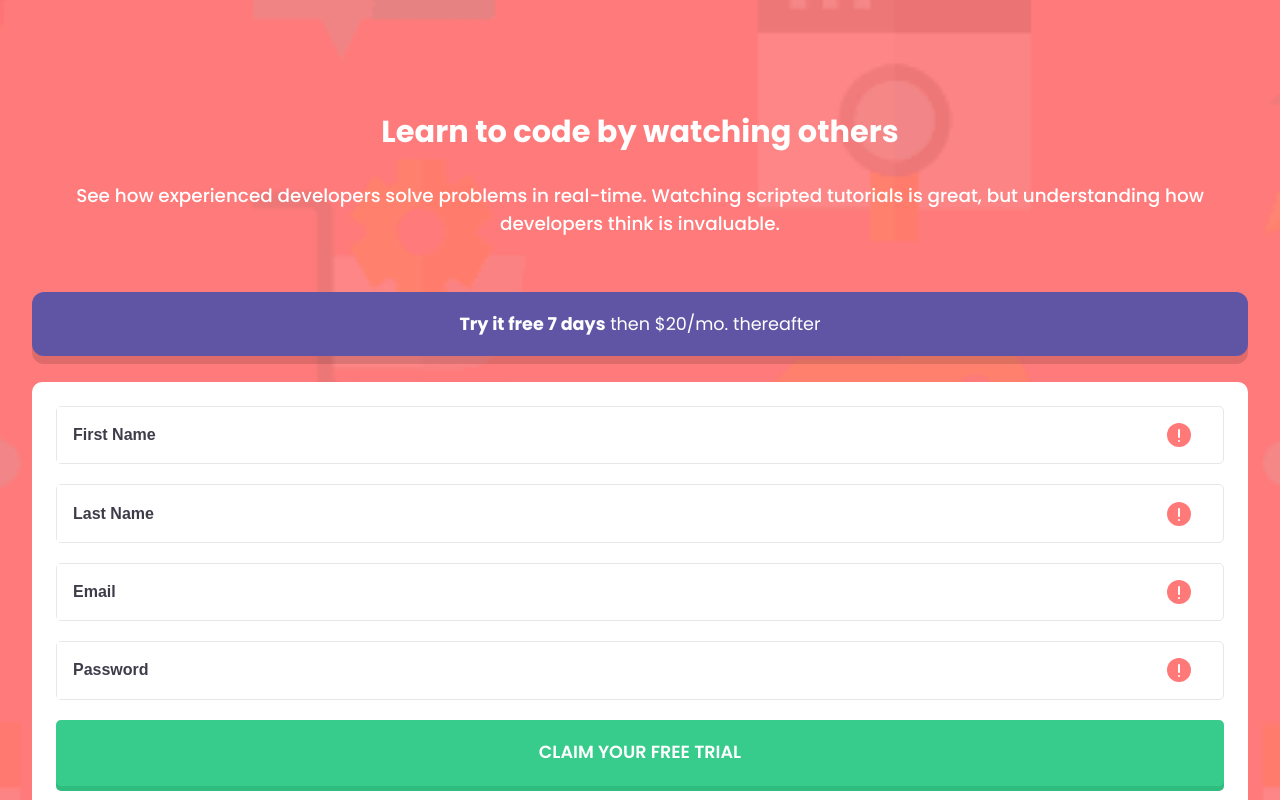
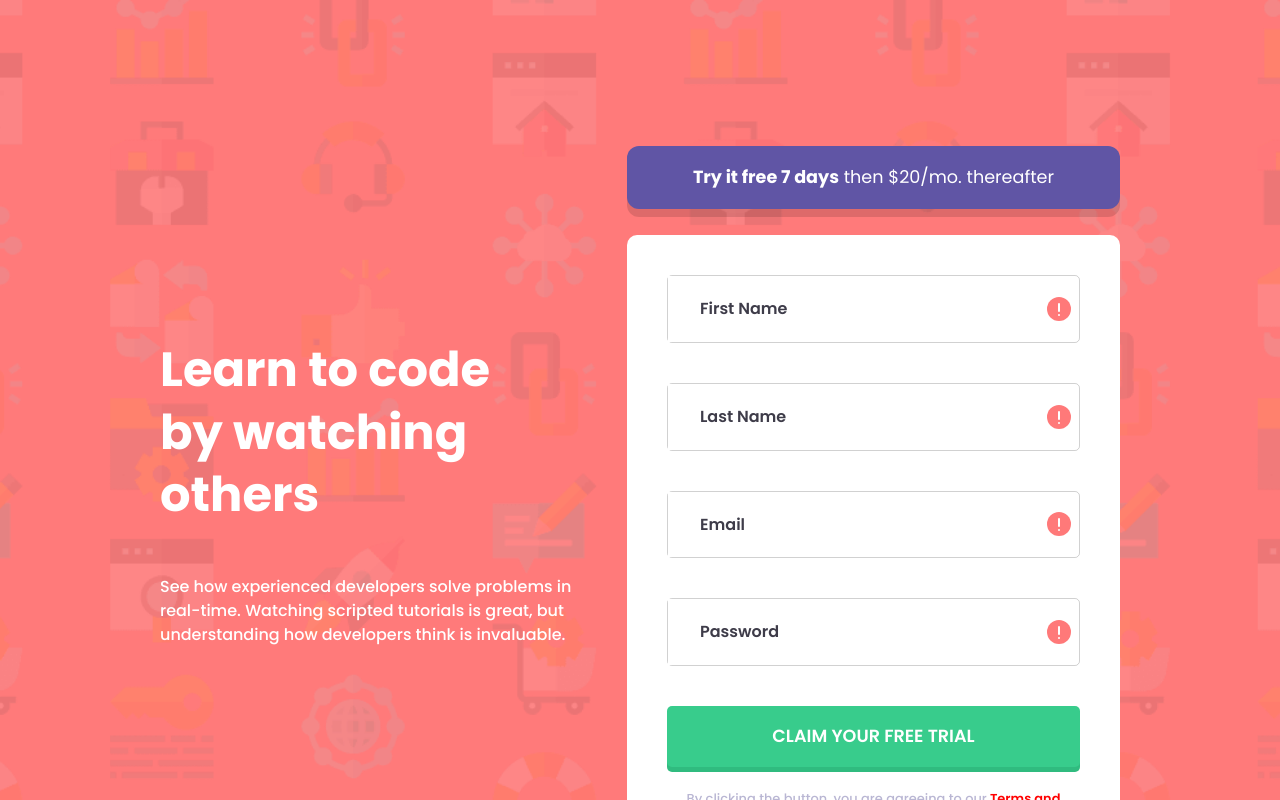
Before and after one commit to RoyalF4/intro-component-with-sign-up-form, a React (Vite) app: page / in a window 1280 px wide. Shown: the top 800 px of the page. Built offline with nearby package versions, Linux system fonts and the light colour scheme.

Commit message:
feat: :lipstick: Style desktop view

```diff
--- a/src/App.jsx
+++ b/src/App.jsx
@@ -1,16 +1,19 @@
 export default function App() {
   return (
     <main className="main">
+      <div className="main__text">
         <h1 className="main__heading">Learn to code by watching others</h1>
         <p className="main__subtext">
           See how experienced developers solve problems in real-time. Watching
           scripted tutorials is great, but understanding how developers think is
           invaluable.
         </p>
+      </div>
       <p className="main__trial">
         <span className="fw-700">Try it free 7 days</span> then $20/mo.
         thereafter
       </p>
+
       <form action="" className="main__form">
         <div className="form__input">
           <input
--- a/src/index.css
+++ b/src/index.css
@@ -6,13 +6,25 @@
   --grayish-blue: hsl(246, 25%, 77%);
 }
 
+body {
+  margin: 0;
+}
+
+#root {
+  display: flex;
+  justify-content: center;
+  align-items: center;
+  background: url('/images/bg-intro-mobile.png') no-repeat var(--red)
+    center/cover;
+}
+
 .main {
+  box-sizing: border-box;
   font-family: 'Poppins';
   color: white;
   min-height: 100vh;
-  background: url('/images/bg-intro-mobile.png') no-repeat var(--red)
-    center/cover;
   padding: 7em 2em 3em 2em;
+  max-width: 1440px;
 }
 
 .main__heading {
@@ -47,9 +59,9 @@
 }
 
 .main__form {
+  box-sizing: border-box;
   display: flex;
   flex-direction: column;
-  gap: 20px;
   background: white;
   padding: 1.5em;
   border-radius: 10px;
@@ -59,9 +71,10 @@
 .form__input {
   display: flex;
   align-items: center;
-  border: 1px solid rgba(0, 0, 0, 0.093);
+  border: 1px solid rgba(0, 0, 0, 0.181);
   border-radius: 5px;
   padding-right: 2em;
+  margin-bottom: 20px;
 }
 
 .input-field {
@@ -114,3 +127,58 @@
   color: red;
   font-weight: 600;
 }
+
+@media (min-width: 700px) {
+  #root {
+    background: url('/images/bg-intro-desktop.png') no-repeat var(--red)
+      center/cover;
+  }
+
+  .main {
+    display: grid;
+    grid-template-columns: repeat(2, 1fr);
+    grid-template-rows: min-content auto;
+    grid-template-areas: 'text trial' 'text form';
+    align-items: start;
+    padding: 8rem 10rem 10rem 10rem;
+  }
+
+  .main__text {
+    grid-area: text;
+    align-self: center;
+  }
+
+  .main__heading {
+    font-size: 3rem;
+    text-align: left;
+    padding-right: 1.5em;
+  }
+
+  .main__subtext {
+    font-size: 1rem;
+    text-align: left;
+    padding-right: 3em;
+  }
+
+  .main__trial {
+    grid-area: trial;
+  }
+
+  .main__form {
+    grid-area: form;
+    padding: 2.5em;
+  }
+
+  .form__input {
+    margin-bottom: 40px;
+  }
+
+  .input-field {
+    padding: 1.5em 2em;
+  }
+
+  .form__submit {
+    padding: 1em 0;
+    margin-bottom: 20px;
+  }
+}
--- a/src/reset.css
+++ b/src/reset.css
@@ -1,129 +1,90 @@
-/* http://meyerweb.com/eric/tools/css/reset/
-   v2.0 | 20110126
-   License: none (public domain)
-*/
+/* Box sizing rules */
+*,
+*::before,
+*::after {
+  box-sizing: border-box;
+}
 
-html,
+/* Prevent font size inflation */
+html {
+  -moz-text-size-adjust: none;
+  -webkit-text-size-adjust: none;
+  text-size-adjust: none;
+}
+
+/* Remove default margin in favour of better control in authored CSS */
 body,
-div,
-span,
-applet,
-object,
-iframe,
 h1,
 h2,
 h3,
 h4,
-h5,
-h6,
 p,
+figure,
 blockquote,
-pre,
-a,
-abbr,
-acronym,
-address,
-big,
-cite,
-code,
-del,
-dfn,
-em,
+dl,
+dd {
+  margin-block-end: 0;
+}
+
+/* Remove list styles on ul, ol elements with a list role, which suggests default styling will be removed */
+ul[role='list'],
+ol[role='list'] {
+  list-style: none;
+}
+
+/* Set core body defaults */
+body {
+  min-height: 100vh;
+  line-height: 1.5;
+}
+
+/* Set shorter line heights on headings and interactive elements */
+h1,
+h2,
+h3,
+h4,
+button,
+input,
+label {
+  line-height: 1.1;
+}
+
+/* Balance text wrapping on headings */
+h1,
+h2,
+h3,
+h4 {
+  text-wrap: balance;
+}
+
+/* A elements that don't have a class get default styles */
+a:not([class]) {
+  text-decoration-skip-ink: auto;
+  color: currentColor;
+}
+
+/* Make images easier to work with */
 img,
-ins,
-kbd,
-q,
-s,
-samp,
-small,
-strike,
-strong,
-sub,
-sup,
-tt,
-var,
-b,
-u,
-i,
-center,
-dl,
-dt,
-dd,
-ol,
-ul,
-li,
-fieldset,
-form,
-label,
-legend,
-table,
-caption,
-tbody,
-tfoot,
-thead,
-tr,
-th,
-td,
-article,
-aside,
-canvas,
-details,
-embed,
-figure,
-figcaption,
-footer,
-header,
-hgroup,
-menu,
-nav,
-output,
-ruby,
-section,
-summary,
-time,
-mark,
-audio,
-video {
-  margin: 0;
-  padding: 0;
-  border: 0;
-  font-size: 100%;
-  font: inherit;
-  vertical-align: baseline;
-}
-/* HTML5 display-role reset for older browsers */
-article,
-aside,
-details,
-figcaption,
-figure,
-footer,
-header,
-hgroup,
-menu,
-nav,
-section {
+picture {
+  max-width: 100%;
   display: block;
 }
-body {
-  line-height: 1;
+
+/* Inherit fonts for inputs and buttons */
+input,
+button,
+textarea,
+select {
+  font-family: inherit;
+  font-size: inherit;
 }
-ol,
-ul {
-  list-style: none;
+
+/* Make sure textareas without a rows attribute are not tiny */
+textarea:not([rows]) {
+  min-height: 10em;
 }
-blockquote,
-q {
-  quotes: none;
+
+/* Anything that has been anchored to should have extra scroll margin */
+:target {
+  scroll-margin-block: 5ex;
 }
-blockquote:before,
-blockquote:after,
-q:before,
-q:after {
-  content: '';
-  content: none;
-}
-table {
-  border-collapse: collapse;
-  border-spacing: 0;
-}
```
Lines whose indentation alone changed are shown as unchanged.
